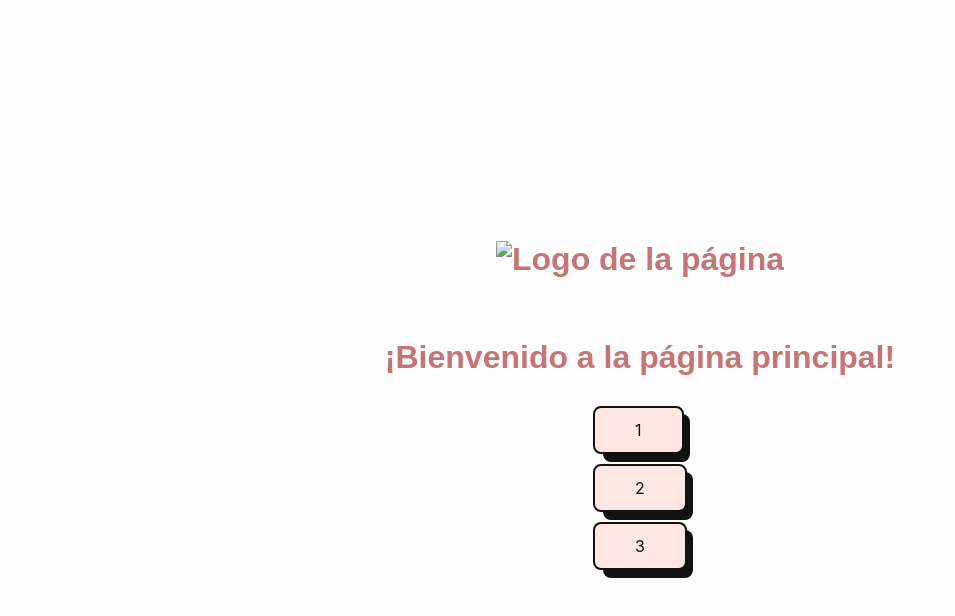
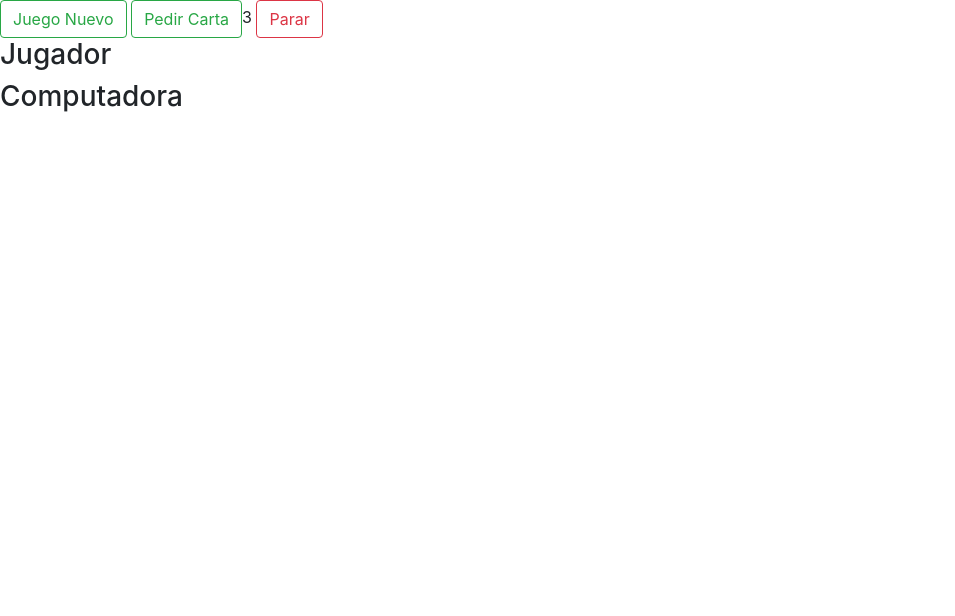
Before and after one commit to Sandoval239/proyecto, a website: page index.html in a window 1280 px wide. Shown: the whole page, without its empty margins (0-955 px from the left). Drawn offline with nearby package versions, Linux system fonts and the light colour scheme.

Commit message:
Add files via upload

```diff
--- a/index.html
+++ b/index.html
@@ -4,119 +4,29 @@
     <meta charset="UTF-8" />
     <link rel="icon" type="image/svg+xml" href="/vite.svg" />
     <meta name="viewport" content="width=device-width, initial-scale=1.0" />
-    <title>Proyecto App</title>
+    <link rel="stylesheet" href="https://cdn.jsdelivr.net/npm/bootstrap@4.4.1/dist/css/bootstrap.min.css" integrity="sha384-Vkoo8x4CGsO3+Hhxv8T/Q5PaXtkKtu6ug5TOeNV6gBiFeWPGFN9MuhOf23Q9Ifjh" crossorigin="anonymous">
+    <link rel="stylesheet" href="/src/style.css">
+    <script type="module" src="/src/main.js"></script>
+    <title>Veintiuno</title>
   </head>
   <body>
-    <div id="app"></div>
-    <H1>
-      <!DOCTYPE html>
-      <html lang="es">
-      <head>
-          <meta charset="UTF-8">
-          <meta name="viewport" content="width=device-width, initial-scale=1.0">
-          <title>Segunda Página</title>
-          <style>
-              body {
-                  display: flex;
-                  flex-direction: column;
-                  justify-content: center;
-                  align-items: center;
-                  height: 100vh;
-                  margin: 0;
-                  font-family: Arial, sans-serif;
-                  background-color: #fcfcfc;
-              }
-              h1 {
-                  color: #c47575;
-                  margin-bottom: 20px; /* Agrega espacio debajo del título */
-              }
-              .button-container {
-                  text-align: center;
-              }
-              button {
-                  margin: 10px;
-                  padding: 10px 20px;
-                  font-size: 16px;
-                  cursor: pointer;
-                  border: none;
-                  border-radius: 5px;
-                  background-color: #32ad49;
-                  color: white;
-                  transition: background-color 0.3s;
-              }
-              button:hover {
-                  background-color: #85c5ad;
-              }
-              /* Ajusta el tamaño del logo */
-              .logo {
-                  width: 350px; /* Cambia este valor según el tamaño deseado */
-                  height: auto; /* Mantiene la proporción original de la imagen */
-                  margin-bottom: 20px; /* Espacio debajo del logo */
-              }
-              .button-56 {
-                  align-items: center;
-                  background-color: #fee6e3;
-                  border: 2px solid #111;
-                  border-radius: 8px;
-                  box-sizing: border-box;
-                  color: #111;
-                  cursor: pointer;
-                  display: flex;
-                  font-family: Inter, sans-serif;
-                  font-size: 16px;
-                  height: 48px;
-                  justify-content: center;
-                  line-height: 24px;
-                  max-width: 100%;
-                  padding: 0 25px;
-                  position: relative;
-                  text-align: center;
-                  text-decoration: none;
-                  user-select: none;
-                  -webkit-user-select: none;
-                  touch-action: manipulation;
-              }
-              .button-56:after {
-                  background-color: #111;
-                  border-radius: 8px;
-                  content: "";
-                  display: block;
-                  height: 48px;
-                  left: 0;
-                  width: 100%;
-                  position: absolute;
-                  top: -2px;
-                  transform: translate(8px, 8px);
-                  transition: transform .2s ease-out;
-                  z-index: -1;
-              }
-              .button-56:hover:after {
-                  transform: translate(0, 0);
-              }
-              .button-56:active {
-                  background-color: #ffdeda;
-                  outline: 0;
-              }
-              .button-56:hover {
-                  outline: 0;
-              }
-              @media (min-width: 768px) {
-                  .button-56 {
-                      padding: 0 40px;
-                  }
-              }
-          </style>
-      </head>
-      <body>
-          <img src="logo.png" alt="Logo de la página" class="logo">
-          <h1>¡Bienvenido a la página principal!</h1>
-          <div class="button-container">
-            <button class="button-56" onclick="location.href='1ra.html'">1</button>
-            <button class="button-56" onclick="location.href='2da.html'">2</button>
-            <button class="button-56" onclick="location.href='3ra.html'">3</button>
+    <div id="app">
+      <button type="button" id= "juegoNuevo" class="btn btn-outline-success">Juego Nuevo</button>
+      <button type="button" id= "pedirCarta"  class="btn btn-outline-success">Pedir Carta</button>3
+      <button type="button" id= "parar" class="btn btn-outline-danger">Parar</button>
+    </div>
+    <div id="jugador">
+          <div class="columna-cartas">
+            <h3 class="jugador">Jugador</h3>
+        </div>
+      </div>
 
-          </div>
-      </body>
+      </div>
 
+    </div>
+    <div id="PC">
+      <h3 class="jugador">Computadora</h3>
+
+    </div>
   </body>
 </html>
```
Also changed, not shown: package.json (+9 -3 lines), 2 other files.
